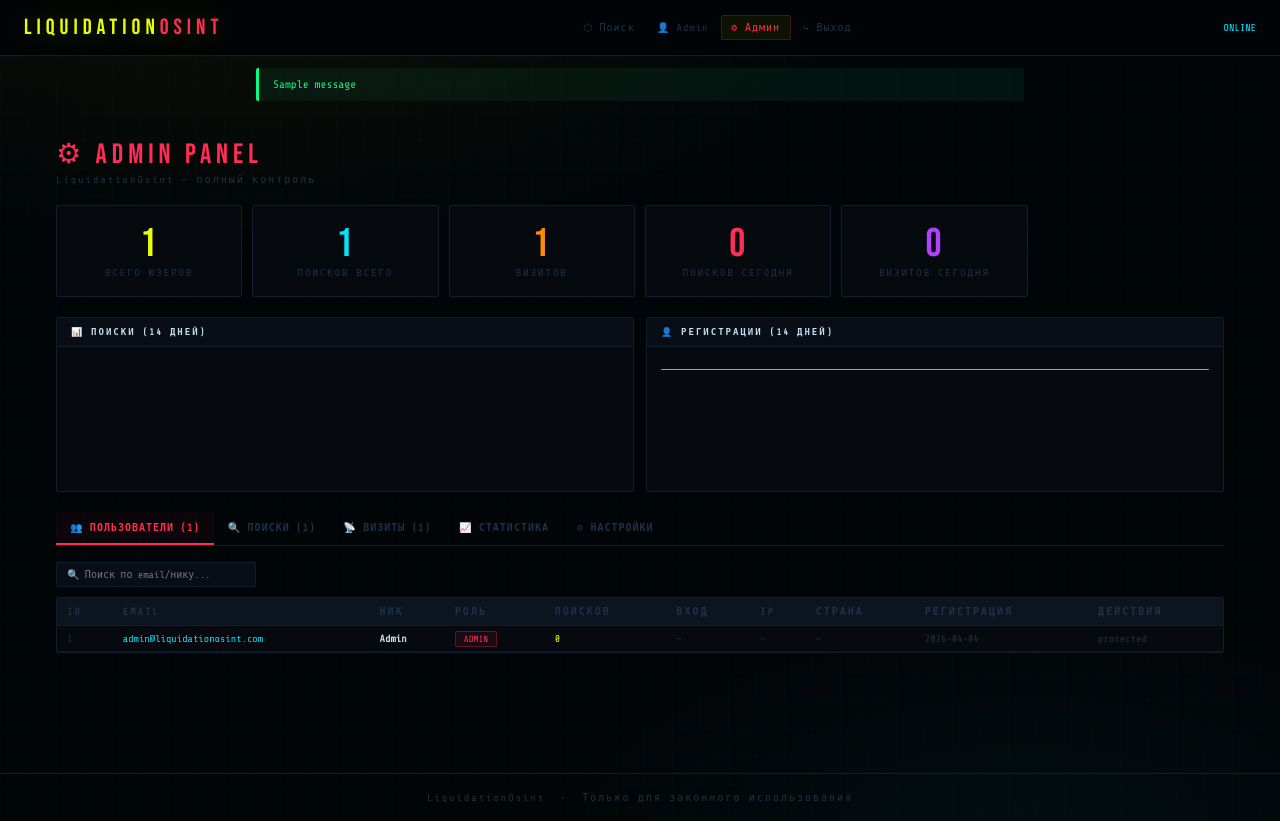
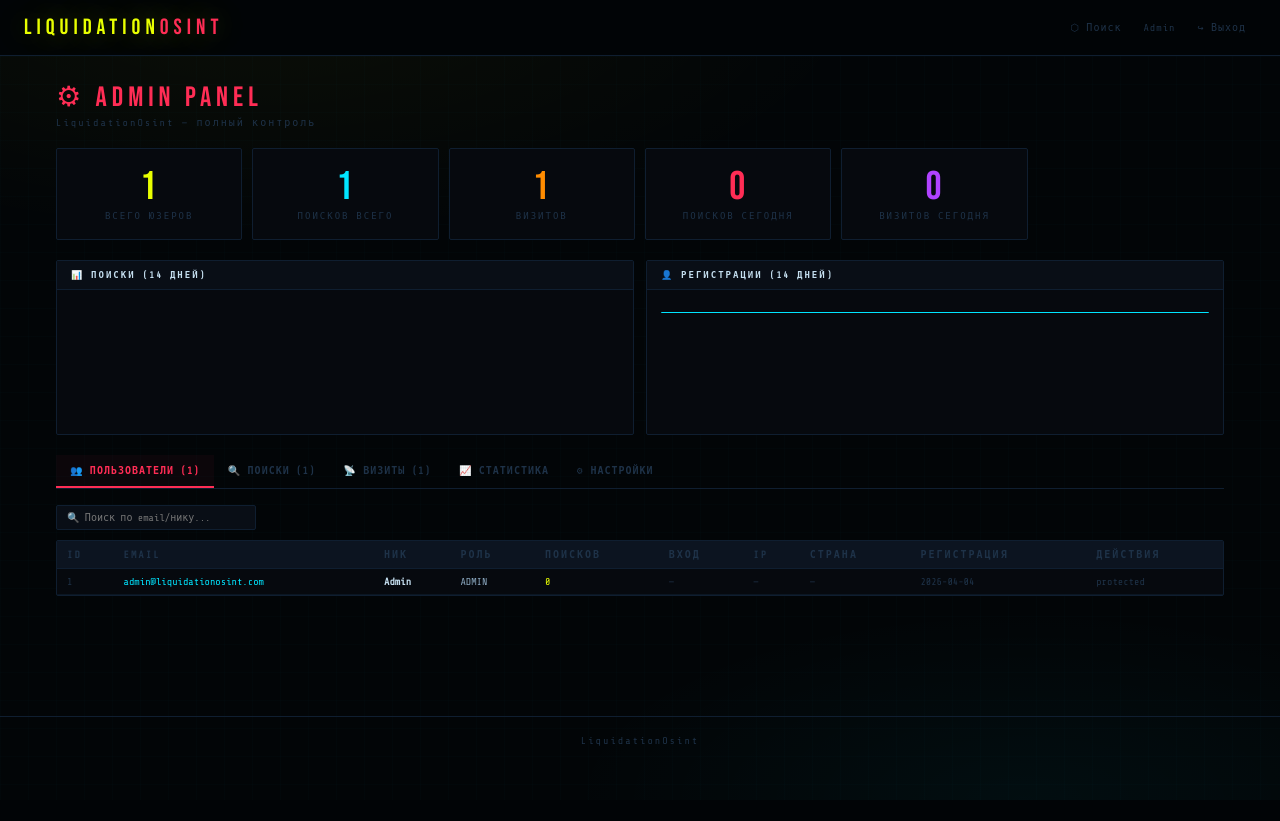
Before and after one commit to softplayers228-maker/LiquidationOsint, a Flask app: page /admin in a window 1280 px wide. After the commit the page ends 800 px from the top, so only its background shows below. Run offline with Flask 3, Linux system fonts and the light colour scheme; the visitor is signed in with stand-in values (Sample User, id 1); data comes from the database, SQL or seed files in the repository; tables that the repository leaves empty hold one stand-in row (values such as "Sample post"); one stand-in notice (Sample message) is shown; a database or web service that is not in the repository returns one stand-in record (values such as "Sample title"); data that the repository does not hold is empty.

Commit message:
Update base.html

```diff
--- a/templates/base.html
+++ b/templates/base.html
@@ -1,17 +1,25 @@
 <!DOCTYPE html>
 <html lang="ru">
 <head>
+<meta name="google-site-verification" content="SGr41lr3yHhH3UUxcAiyTNeVzRF7mEk8p03w0TbYqgM" />
+
 <meta charset="UTF-8">
 <meta name="viewport" content="width=device-width,initial-scale=1">
+
 <title>{% block title %}{{ sitename }}{% endblock %} — OSINT Framework</title>
+
 <meta name="description" content="{% block desc %}LiquidationOsint — профессиональный OSINT инструмент. Поиск по телефону, email, IP, никнейму, ФИО. Sherlock, Shodan, Google Dorks.{% endblock %}">
 <meta name="keywords" content="osint, шерлок, пробив, поиск человека, google dorks, shodan, ip lookup, phone lookup">
 <meta name="robots" content="index, follow">
+
 <meta property="og:title" content="{{ sitename }} — OSINT Framework">
 <meta property="og:description" content="Профессиональный OSINT поиск">
 <meta property="og:type" content="website">
+
 <link rel="canonical" href="{{ request.url }}">
+
 <link href="https://fonts.googleapis.com/css2?family=Share+Tech+Mono&family=Bebas+Neue&family=Rajdhani:wght@300;400;600;700&display=swap" rel="stylesheet">
+
 <style>
 :root{
   --bg:#020507;--s1:#06090e;--s2:#090e16;--s3:#0c1420;
@@ -27,6 +35,7 @@ body{background:var(--bg);color:var(--tx);font-family:'Rajdhani',sans-serif;min-
     linear-gradient(90deg,rgba(0,229,255,.012) 1px,transparent 1px);
   background-size:100% 100%,100% 100%,28px 28px,28px 28px;}
 ::-webkit-scrollbar{width:3px}::-webkit-scrollbar-thumb{background:#1a3050}
+
 /* NAV */
 nav{position:sticky;top:0;z-index:200;background:rgba(2,5,7,.96);border-bottom:1px solid var(--border);backdrop-filter:blur(20px);display:flex;align-items:center;justify-content:space-between;padding:0 24px;height:56px;gap:12px;}
 .nav-logo{font-family:'Bebas Neue',cursive;font-size:22px;letter-spacing:5px;color:var(--ac);text-shadow:0 0 30px rgba(232,255,0,.4);text-decoration:none;white-space:nowrap;}
@@ -39,6 +48,7 @@ nav{position:sticky;top:0;z-index:200;background:rgba(2,5,7,.96);border-bottom:1
 .nav-user{font-family:'Share Tech Mono',monospace;font-size:10px;color:var(--ac3);white-space:nowrap;display:flex;align-items:center;gap:6px;}
 .dot{width:6px;height:6px;background:var(--ac);border-radius:50%;box-shadow:0 0 10px var(--ac);animation:blink 1s step-end infinite}
 @keyframes blink{0%,100%{opacity:1}50%{opacity:0}}
+
 /* FLASH */
 .flashes{max-width:800px;margin:12px auto;padding:0 16px}
 .flash{font-family:'Share Tech Mono',monospace;font-size:11px;padding:10px 14px;border-radius:2px;margin-bottom:6px;border-left:3px solid}
@@ -46,16 +56,19 @@ nav{position:sticky;top:0;z-index:200;background:rgba(2,5,7,.96);border-bottom:1
 .flash.error{background:rgba(255,45,85,.06);border-color:var(--ac2);color:var(--ac2)}
 .flash.warning{background:rgba(255,140,0,.06);border-color:var(--ac4);color:var(--ac4)}
 .flash.info{background:rgba(0,229,255,.06);border-color:var(--ac3);color:var(--ac3)}
+
 /* FOOTER */
 footer{text-align:center;border-top:1px solid var(--border);padding:18px;font-family:'Share Tech Mono',monospace;font-size:10px;color:var(--dim);letter-spacing:2px;margin-top:40px;}
 footer a{color:var(--ac);text-decoration:none;border-bottom:1px solid rgba(232,255,0,.3);transition:.2s}
 footer a:hover{color:#fff}
+
 /* BUTTONS */
 .btn{font-family:'Bebas Neue',cursive;font-size:14px;letter-spacing:2px;padding:10px 24px;border:none;border-radius:2px;cursor:pointer;text-decoration:none;display:inline-block;transition:.2s;}
 .btn-primary{background:var(--ac);color:var(--bg)}.btn-primary:hover{background:#fff}
 .btn-outline{background:transparent;border:1px solid var(--border);color:var(--dim)}.btn-outline:hover{border-color:var(--ac);color:var(--ac)}
 .btn-danger{background:transparent;border:1px solid rgba(255,45,85,.3);color:var(--ac2)}.btn-danger:hover{background:var(--ac2);color:#fff}
 .btn-sm{font-size:11px;padding:5px 12px}
+
 /* CARDS */
 .card{background:var(--s1);border:1px solid var(--border);border-radius:2px}
 .card.accent-y{border-top:2px solid var(--ac)}
@@ -66,69 +79,51 @@ footer a:hover{color:#fff}
 .chdr-t{font-family:'Share Tech Mono',monospace;font-size:9px;font-weight:700;letter-spacing:2px;color:var(--bright);text-transform:uppercase;}
 .chdr-badge{margin-left:auto;font-family:'Share Tech Mono',monospace;font-size:9px;color:var(--dim);background:var(--s3);border:1px solid var(--border);padding:2px 7px;}
 .cbody{padding:12px 14px}
+
 /* TABLE */
 .tbl{width:100%;border-collapse:collapse;font-family:'Share Tech Mono',monospace;font-size:10px;}
 .tbl th{background:var(--s3);color:var(--dim);letter-spacing:2px;text-transform:uppercase;padding:8px 10px;text-align:left;border-bottom:1px solid var(--border);}
 .tbl td{padding:7px 10px;border-bottom:1px solid rgba(15,30,48,.6);color:var(--tx);word-break:break-all;}
 .tbl tr:hover td{background:rgba(232,255,0,.02)}
-.badge{font-family:'Share Tech Mono',monospace;font-size:9px;padding:2px 8px;border-radius:1px;border:1px solid}
-.badge-admin{color:var(--ac2);border-color:rgba(255,45,85,.3);background:rgba(255,45,85,.07)}
-.badge-user{color:var(--dim);border-color:var(--border)}
-.badge-banned{color:var(--ac4);border-color:rgba(255,140,0,.3);background:rgba(255,140,0,.07)}
-.badge-green{color:#00ff88;border-color:rgba(0,255,136,.3);background:rgba(0,255,136,.05)}
-/* STAT PILL */
+
+/* STAT */
 .stat-box{background:var(--s1);border:1px solid var(--border);padding:16px;text-align:center;border-radius:2px;}
 .stat-num{font-family:'Bebas Neue',cursive;font-size:36px;color:var(--ac);letter-spacing:2px;line-height:1}
 .stat-label{font-family:'Share Tech Mono',monospace;font-size:9px;color:var(--dim);letter-spacing:2px;margin-top:4px}
+
 /* FORM */
-.form-group{margin-bottom:14px}
-.form-label{font-family:'Share Tech Mono',monospace;font-size:10px;color:var(--dim);letter-spacing:1px;display:block;margin-bottom:5px}
-.form-input{width:100%;background:var(--s2);border:1px solid var(--border);color:var(--ac);padding:10px 12px;font-family:'Share Tech Mono',monospace;font-size:12px;outline:none;border-radius:2px;transition:.2s;}
-.form-input:focus{border-color:rgba(232,255,0,.4);box-shadow:0 0 0 2px rgba(232,255,0,.06)}
-.form-input::placeholder{color:var(--dim)}
+.form-input{width:100%;background:var(--s2);border:1px solid var(--border);color:var(--ac);padding:10px 12px;font-family:'Share Tech Mono',monospace;font-size:12px;outline:none;border-radius:2px}
+
 /* TOGGLE */
-.toggle-wrap{display:flex;align-items:center;gap:10px}
 .toggle{appearance:none;width:36px;height:18px;background:var(--dim);border-radius:9px;cursor:pointer;transition:.2s;position:relative;}
 .toggle:checked{background:var(--ac)}
 .toggle::after{content:'';position:absolute;left:2px;top:2px;width:14px;height:14px;background:white;border-radius:50%;transition:.2s}
 .toggle:checked::after{left:20px}
 </style>
+
 {% block head %}{% endblock %}
 </head>
+
 <body>
 <nav>
   <a href="/" class="nav-logo">Liquidation<em>Osint</em></a>
   <div class="nav-links">
     <a href="/" class="{{ 'active' if request.path=='/' else '' }}">⬡ Поиск</a>
     {% if user %}
-      <a href="/profile" class="{{ 'active' if request.path=='/profile' else '' }}">👤 {{ user.username }}</a>
-      {% if user.role == 'admin' %}
-        <a href="/admin" class="admin-link {{ 'active' if request.path.startswith('/admin') else '' }}">⚙ Админ</a>
-      {% endif %}
+      <a href="/profile">{{ user.username }}</a>
       <a href="/logout">↪ Выход</a>
     {% else %}
       <a href="/login">↩ Войти</a>
       <a href="/register">✦ Регистрация</a>
     {% endif %}
   </div>
-  <div class="nav-user"><div class="dot"></div>ONLINE</div>
 </nav>
-
-{% with messages = get_flashed_messages(with_categories=true) %}
-{% if messages %}
-<div class="flashes">
-  {% for cat, msg in messages %}
-  <div class="flash {{ cat }}">{{ msg }}</div>
-  {% endfor %}
-</div>
-{% endif %}
-{% endwith %}
 
 {% block content %}{% endblock %}
 
 <footer>
-  {{ sitename }} &nbsp;•&nbsp; <a href="{{ tiktok if tiktok else '#' }}">{{ author if author else '' }}</a>
-  {% if author %}&nbsp;•&nbsp;{% endif %} Только для законного использования
+  LiquidationOsint
 </footer>
+
 </body>
 </html>
```
